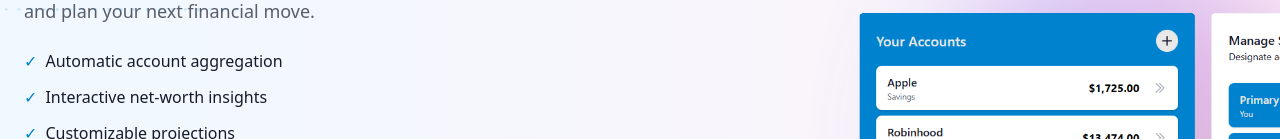
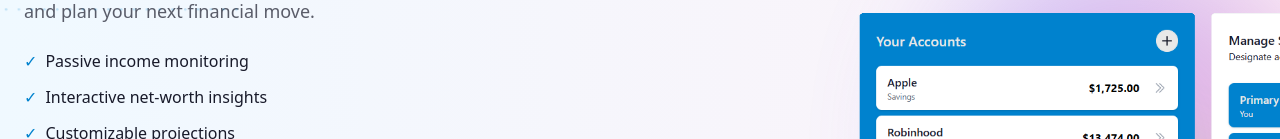
Before and after one commit to 0bscurity/net-worth-tool, a React (Vite) app in the folder frontend/: page / in a window 1280 px wide. Shown: the part 347-486 px from the top of the page. Built offline with nearby package versions, Linux system fonts and the light colour scheme; no server answers.

Commit message:
image path

```diff
--- a/frontend/index.html
+++ b/frontend/index.html
@@ -13,11 +13,11 @@
     <meta name="viewport" content="width=device-width, initial-scale=1.0" />
     <title>MFT</title>
     <meta property="og:title" content="My Financial Tools" />
-    <meta property="og:description" content="Net worth and financial projection tools." />
     <meta
-      property="og:image"
-      content="/src/assets/hero_image.png"
+      property="og:description"
+      content="Net worth and financial projection tools."
     />
+    <meta property="og:image" content="%PUBLIC_URL%/imaegs/hero_image.png" />
   </head>
   <body>
     <div id="root"></div>
--- a/frontend/src/pages/Home.jsx
+++ b/frontend/src/pages/Home.jsx
@@ -40,7 +40,7 @@ export default function Home() {
           <ul className="space-y-3 text-base-content">
             <li className="flex items-center">
               <span className="text-primary mr-2">✓</span>
-              Automatic account aggregation
+              Passive income monitoring
             </li>
             <li className="flex items-center">
               <span className="text-primary mr-2">✓</span>
```
Also changed, not shown: frontend/public/images/hero_image.png (renamed from frontend/src/assets/hero_image.png).
